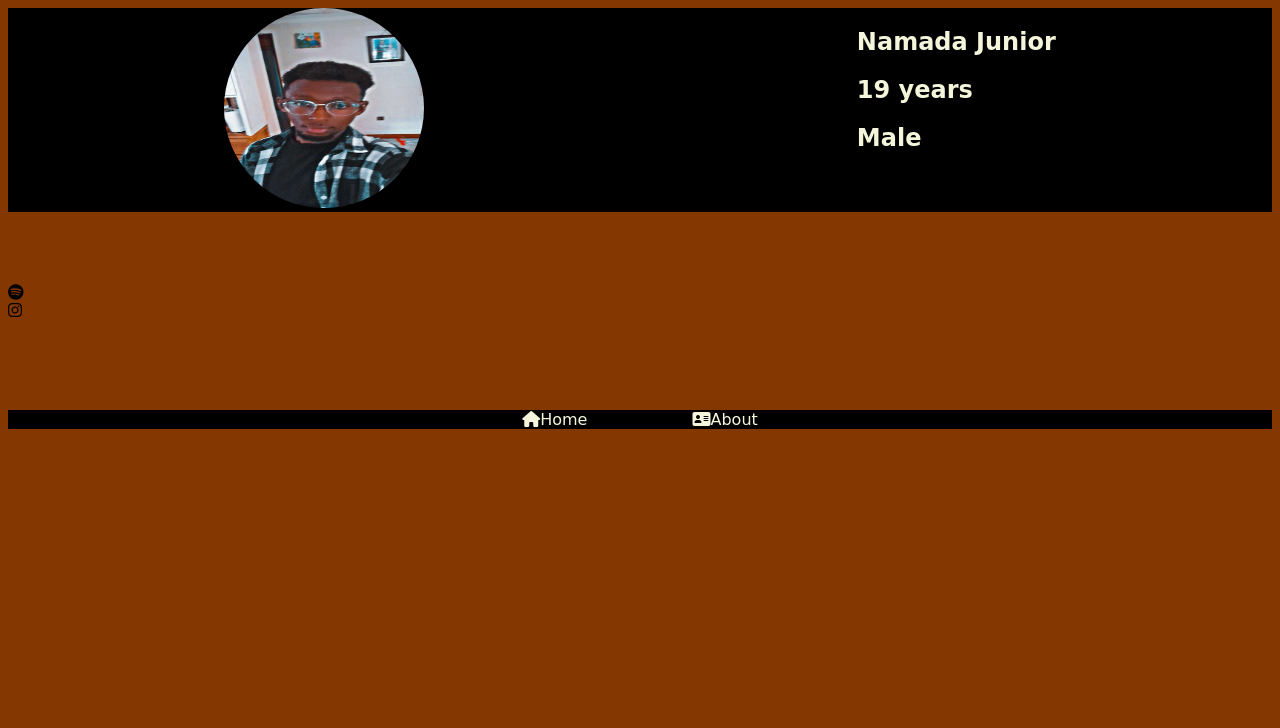
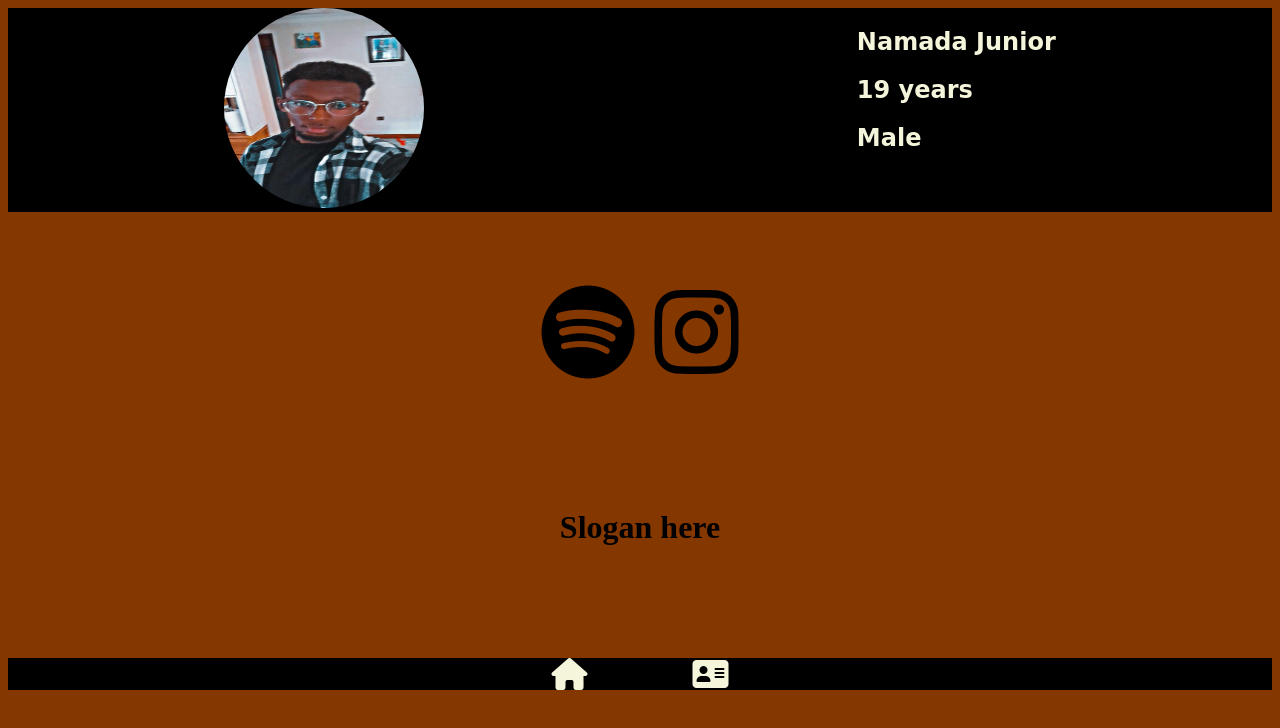
Before and after one commit to NAMADAJR/My-website, a plain HTML site: page index.html in a window 1280 px wide. Drawn offline with Linux system fonts and the light colour scheme; a web font is replaced by a local one.

Commit message:
nav bar changes and first page changes

```diff
--- a/css/style.css
+++ b/css/style.css
@@ -89,3 +89,17 @@ body{
     display: flex;
     justify-content: end;
 }
+
+.slogan{
+    text-align: center;
+}
+
+.socials{
+    display: flex;
+    justify-content: center;
+
+    a{
+        margin: 10px;
+        color: black;
+    }
+}
--- a/index.html
+++ b/index.html
@@ -32,10 +32,14 @@
 
 <div class="socials">
   <div>
-    <i class="fa-brands fa-spotify"></i>
+
+<a href="https://open.spotify.com/user/saqspit4rdb249lc488e7hw8v"><i class="fa-brands fa-spotify fa-6x"></i></a>
+
   </div>
   <div>
-    <i class="fa-brands fa-instagram"></i>
+
+    <a href="https://www.instagram.com/ft.namada/"><i class="fa-brands fa-instagram fa-6x"></i></a>
+
   </div>
   <div>
 
@@ -47,7 +51,21 @@
 <br>
 <br>
 <br>
+<br>
 
+<div class="slogan">
+  <h1>Slogan here</h1>
+</div>
+
+
+
+
+
+<br>
+<br>
+<br>
+<br>
+<br>
 
  <div class="footer">
      <nav>
@@ -55,9 +73,9 @@
 <div class="footer">
     <nav>
 
-     <a href="index.html"><i class="fa-solid fa-house"></i>Home</a>
+     <a href="index.html"><i class="fa-solid fa-house fa-2x"></i></a>
 
-     <a href="about.html"><i class="fa-solid fa-address-card"></i>About</a></h3>
+     <a href="about.html"><i class="fa-solid fa-address-card fa-2x"></i></a>
 
     </nav>
 </div>
```
Also changed, not shown: about.html (+2 -2 lines).
